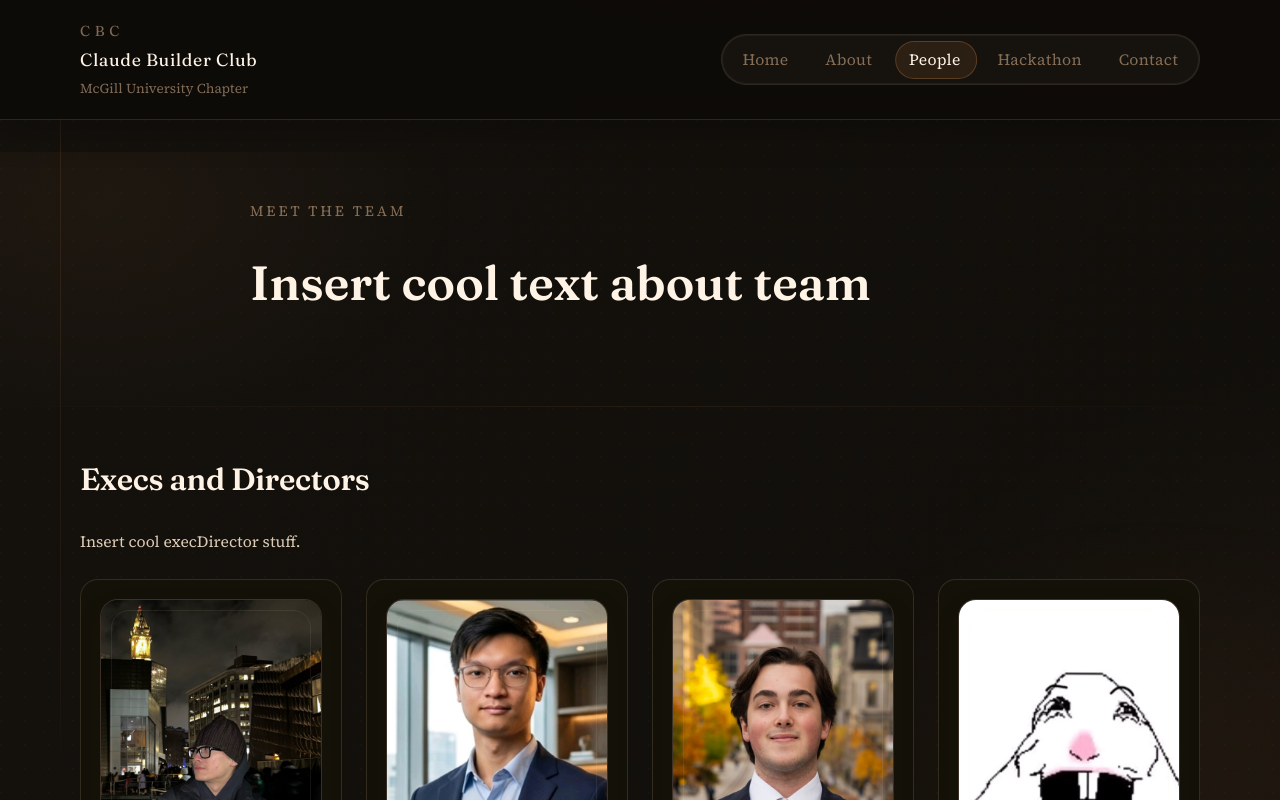
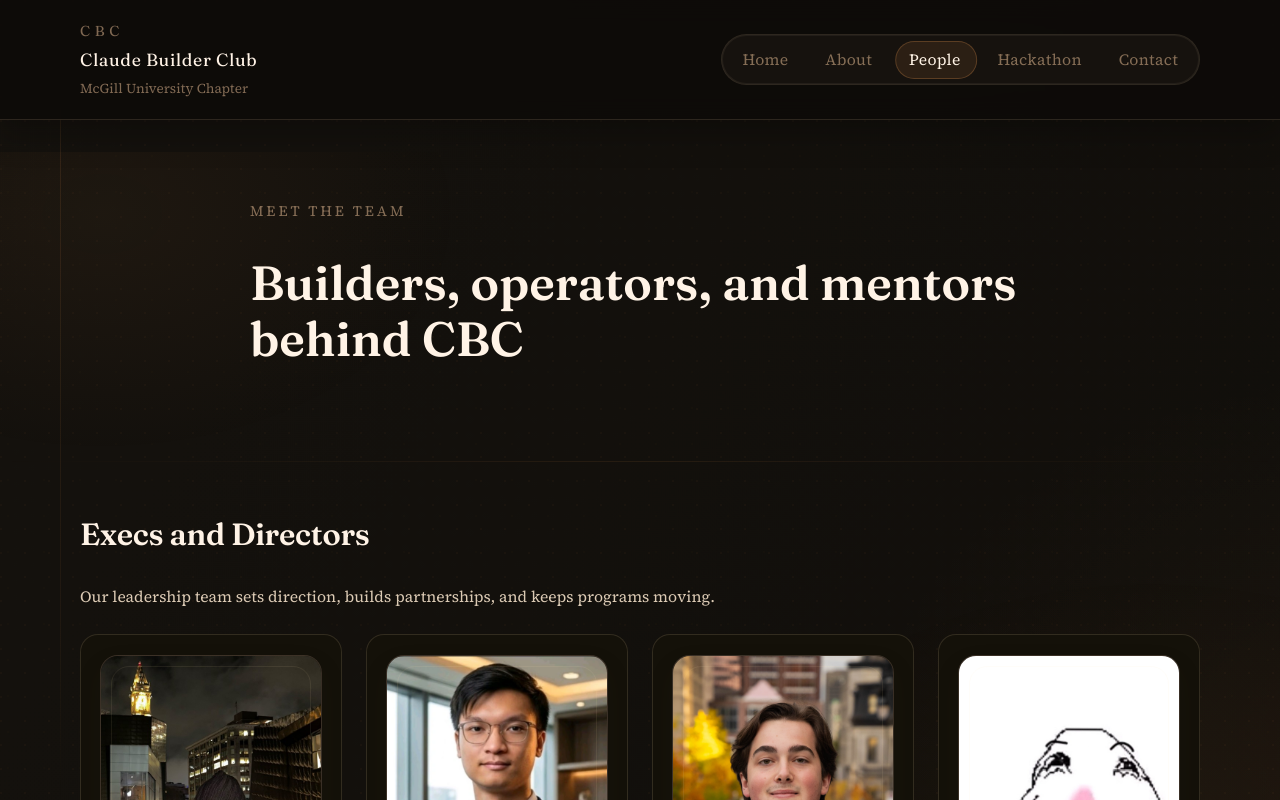
Before and after one commit to CBC-Mcgill/CBC-website, a Next.js app: page /people in a window 1280 px wide. Shown: the top 800 px of the page. Built offline with nearby package versions, Linux system fonts and the light colour scheme.

Commit message:
Added CTAs to volunteer for the hackathon.

```diff
--- a/app/globals.css
+++ b/app/globals.css
@@ -1781,6 +1781,7 @@
   border: 1px solid rgba(255, 220, 180, 0.11);
   background: linear-gradient(145deg, #141009 0%, #1e1511 45%, #160f09 100%);
   padding: var(--space-7) var(--space-6);
+  padding-bottom: calc(var(--space-7) + 2.1rem);
   overflow: hidden;
   position: relative;
   isolation: isolate;
@@ -1812,6 +1813,48 @@
 .hackathon-hero-panel > * {
   position: relative;
   z-index: 1;
+}
+
+.hackathon-hero-footer-link {
+  position: absolute;
+  right: var(--space-6);
+  bottom: 1.25rem;
+  margin-top: 0;
+}
+
+.hackathon-hero-footer-link a {
+  font-family: 'SF Mono', 'Fira Code', 'Courier New', monospace;
+  font-size: 0.78rem;
+  letter-spacing: 0.04em;
+  color: rgba(255, 220, 180, 0.62);
+  text-decoration: underline;
+  text-underline-offset: 0.16rem;
+  transition: color 0.25s var(--ease);
+}
+
+.hackathon-hero-footer-link a:hover,
+.hackathon-hero-footer-link a:focus-visible {
+  color: rgba(255, 240, 220, 0.92);
+}
+
+.hackathon-volunteer-inline {
+  margin-top: 0.9rem;
+  font-family: 'SF Mono', 'Fira Code', 'Courier New', monospace;
+  font-size: 0.78rem;
+  letter-spacing: 0.04em;
+  color: rgba(255, 220, 180, 0.62);
+}
+
+.hackathon-volunteer-inline a {
+  color: inherit;
+  text-decoration: underline;
+  text-underline-offset: 0.16rem;
+  transition: color 0.25s var(--ease);
+}
+
+.hackathon-volunteer-inline a:hover,
+.hackathon-volunteer-inline a:focus-visible {
+  color: rgba(255, 240, 220, 0.92);
 }
 
 /* Hero layout */
@@ -2220,6 +2263,11 @@
   .hackathon-hero-panel,
   .hackathon-cta-panel {
     padding: var(--space-5) var(--space-4);
+  }
+
+  .hackathon-hero-footer-link {
+    position: static;
+    margin-top: var(--space-4);
   }
 
   .hackathon-meta-grid {
--- a/app/hackathon/page.tsx
+++ b/app/hackathon/page.tsx
@@ -9,6 +9,7 @@
 
 const SIGN_UP_URL = 'https://docs.google.com/forms/d/e/1FAIpQLSc30XH0k_ZZdgyZ2tU-txvbN9lJtdC6XzVVRkBofVMWLwGZrg/viewform?usp=sharing&ouid=102839564480593837548';
 const DETAILS_URL = 'https://docs.google.com/document/d/1TEndbv3OXdaNVJrUVNzrXNNZ1ajDU1Ywh9OF3JF0lw0/edit?usp=sharing';
+const VOLUNTEER_URL = 'https://docs.google.com/forms/d/e/1FAIpQLSeB5iUV9eD6u3xY4Lm9-VL5RkWaOvOiEbhts8a9jgVgyur9ig/viewform';
 
 export default function HackathonPage() {
   return (
@@ -117,6 +118,15 @@
               </div>
 
             </div>
+            <div className="hackathon-hero-footer-link reveal" style={{ '--delay': '0.32s' } as React.CSSProperties}>
+              <a
+                href={VOLUNTEER_URL}
+                target="_blank"
+                rel="noopener noreferrer"
+              >
+                Interested in volunteering?
+              </a>
+            </div>
           </div>
         </div>
       </section>
@@ -174,6 +184,11 @@
                    Free to enter. Open to all universities.</p>
                 <p>Build something a real person would use. You have a 6-hour build window.</p>
               </div>
+              <p className="hackathon-volunteer-inline reveal" style={{ '--delay': '0.25s' } as React.CSSProperties}>
+                <a href={VOLUNTEER_URL} target="_blank" rel="noopener noreferrer">
+                  Interested in volunteering?
+                </a>
+              </p>
             </div>
 
             {/* Right: tool cards */}
@@ -253,6 +268,11 @@
             }}>
               Organized by Claude Builder Club @ McGill · In partnership with Anthropic
             </p>
+            <p className="hackathon-volunteer-inline">
+              <a href={VOLUNTEER_URL} target="_blank" rel="noopener noreferrer">
+                Interested in volunteering?
+              </a>
+            </p>
           </div>
         </div>
       </section>
--- a/app/people/page.tsx
+++ b/app/people/page.tsx
@@ -15,7 +15,7 @@
             Meet the team
           </p>
           <h1 className="reveal" style={{ '--delay': '0.2s' } as React.CSSProperties}>
-            Insert cool text about team
+            Builders, operators, and mentors behind CBC
           </h1>
         </div>
       </section>
@@ -23,7 +23,7 @@
       <section className="section">
         <div className="container">
           <h2 className="section-title">Execs and Directors</h2>
-          <p className="section-copy">Insert cool execDirector stuff.</p>
+          <p className="section-copy">Our leadership team sets direction, builds partnerships, and keeps programs moving.</p>
           <PeopleGrid people={leadership} />
         </div>
       </section>
@@ -31,7 +31,7 @@
       <section className="section">
         <div className="container">
           <h2 className="section-title">Associates</h2>
-          <p className="section-copy">Insert Cool associate stuff.</p>
+          <p className="section-copy">Our associates run operations, media, and member support to turn ideas into shipped work.</p>
           <PeopleGrid people={associates} />
         </div>
       </section>
--- a/data/people.ts
+++ b/data/people.ts
@@ -23,7 +23,7 @@
   Person('Thai Tran', 'President', "I max out my Claude Pro usage at least twice a day", 'assets/people/ThaiTran.png'),
   Person('Ethan Tran', 'VP Operations', "Tagline of what you'll do", 'assets/people/ethan.png'),
   Person('Virgile Couture', 'VP Finance', "Tagline of what you'll do", 'assets/people/VirgileCouture.png'),
-  Person('Benjamin Ghaderi', 'Technical Director', "Tagline of what you'll do", 'assets/people/placeholder.png', '', 'https://linkedin.com/in/ben-ghaderi', 'https://github.com/BenGhad/'),
+  Person('Benjamin Ghaderi', 'Technical Director', "I like to build, and eat. I really love food.", 'assets/people/placeholder.png', '', 'https://linkedin.com/in/ben-ghaderi', 'https://github.com/BenGhad/'),
   Person('Benjamin Coriat', 'Director of Partnerships and Sponsorships', "Tagline of what you'll do", 'assets/people/BenjaminCoriat.jpeg'),
   Person('Lawrence Kang', 'Director of Partnerships and Sponsorships', "Tagline of what you'll do", 'assets/people/LawrenceKang.jpeg'),
 ];
```
